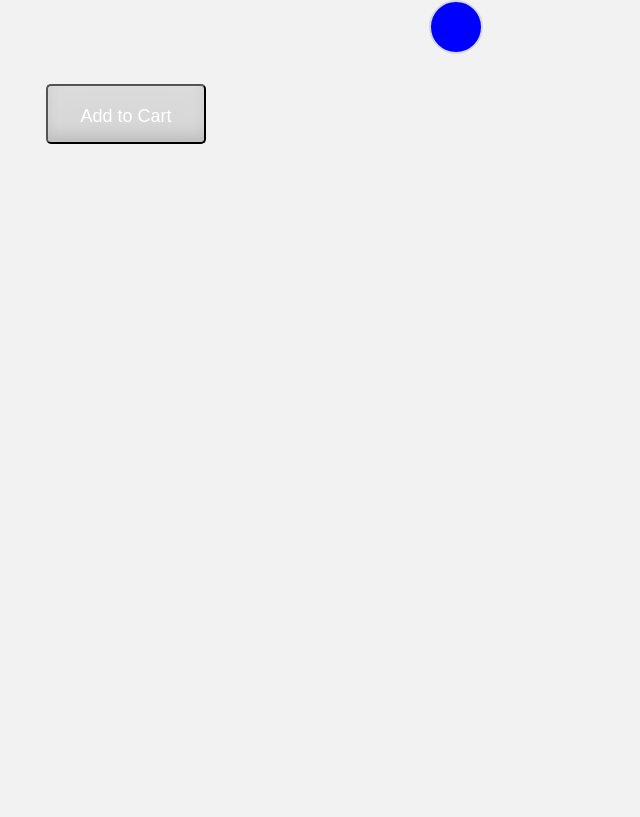
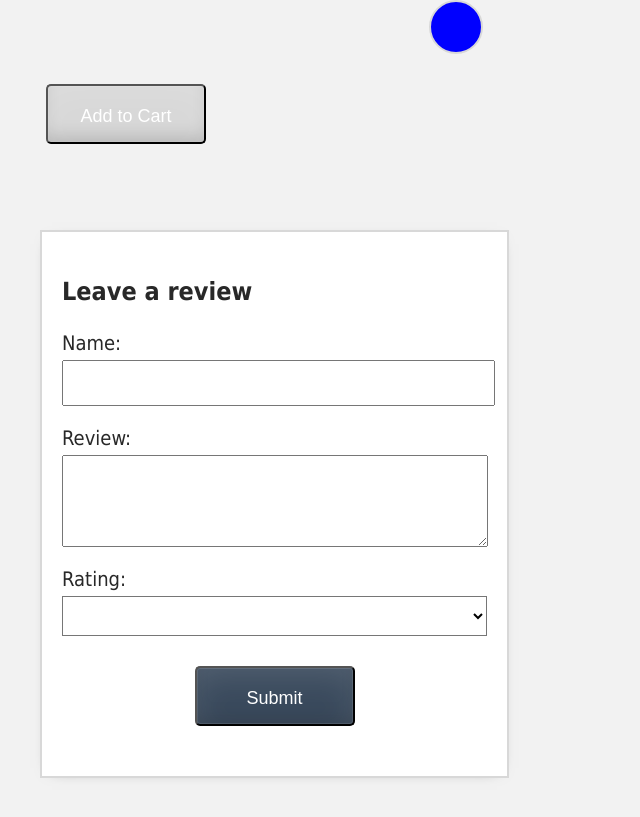
Before and after one commit to aos-ryan/react-vue-sim-tut, a Vue app: page / in a window 1280 px wide. Shown: the part 551-1368 px from the top of the page, without its empty margins (0-640 px from the left). Before the commit the page ends 800 px from the top, so only its background shows below. Built offline with nearby package versions, Linux system fonts and the light colour scheme.

Commit message:
add review creation and listing components

```diff
--- a/src/components/ProductDisplay.vue
+++ b/src/components/ProductDisplay.vue
@@ -2,6 +2,9 @@
 import { ref, computed } from 'vue'
 import socksGreenImage from '../assets/images/socks_green.jpeg'
 import socksBlueImage from '../assets/images/socks_blue.jpeg'
+import ReviewForm from './ReviewForm.vue';
+import ReviewList from './ReviewList.vue';
+
 defineProps({
   details: {
   type: Array,
@@ -9,11 +12,13 @@ defineProps({
   },
 });
 
+const emit = defineEmits(['add-to-cart']);
+
 const product = ref('Socks');
 const selectedVariant = ref(0);
 const brand = ref('Kidd Classic')
 
-
+const reviews = ref([]);
 
 const sizes = ref([
   { id: 1, desc: 'small'},
@@ -30,6 +35,10 @@ const variants = ref([
 
 const updateVariant = (index) => {
   selectedVariant.value = index
+};
+
+const addReview = (review) => {
+  reviews.value.push(review)
 };
 
 const title = computed(() => {
@@ -88,8 +97,10 @@ const onSale = computed(() => {
         <button
         class="button"
         :class="{ disabledButton: !inStock }"
-        @click="$emit('add-to-cart', variants[selectedVariant].id)"
+        @click="emit('add-to-cart', variants[selectedVariant].id)"
         >Add to Cart</button>
       </div>
     </div>
+    <ReviewList v-if="reviews.length" :reviews="reviews"></ReviewList>
+    <ReviewForm @review-submitted="addReview"></ReviewForm>
 </template>
--- /dev/null
+++ b/src/components/ReviewForm.vue
@@ -0,0 +1,45 @@
+<script setup>
+import { ref } from 'vue'
+
+const data = ref({
+  name: '',
+  review: '',
+  rating: null
+});
+const emit = defineEmits(['review-submitted']);
+
+const onSubmit = () => {
+  const productReview = {
+    name: data.value.name,
+    review: data.value.review,
+    rating: data.value.rating,
+  }
+  emit('review-submitted', productReview)
+  data.value.name = ''
+  data.value.rating = ''
+  data.value.review = null
+};
+
+</script>
+
+<template>
+  <form class="review-form" @submit.prevent="onSubmit">
+    <h3>Leave a review</h3>
+    <label for="name">Name:</label>
+    <input id="name" v-model="data.name">
+
+    <label for="review">Review:</label>
+    <textarea id="review" v-model="data.review"></textarea>
+
+    <label for="rating">Rating:</label>
+    <select id="rating" v-model="data.rating">
+      <option>5</option>
+      <option>4</option>
+      <option>3</option>
+      <option>2</option>
+      <option>1</option>
+    </select>
+
+    <input class="button" type="submit" value="Submit">
+  </form>
+</template>
--- /dev/null
+++ b/src/components/ReviewList.vue
@@ -0,0 +1,26 @@
+<script setup>
+import { ref } from 'vue'
+
+defineProps({
+  reviews: {
+  type: Array,
+  required: true
+  },
+});
+
+</script>
+<template>
+
+  <div class="review-container">
+  <h3>Reviews:</h3>
+    <ul>
+      <li v-for="(review, index) in reviews" :key="index">
+        {{ review.name }} gave this {{ review.rating }} stars:
+        <br/>
+        "{{ review.review }}"
+        <br/>
+      </li>
+    </ul>
+  </div>
+
+</template>
```
